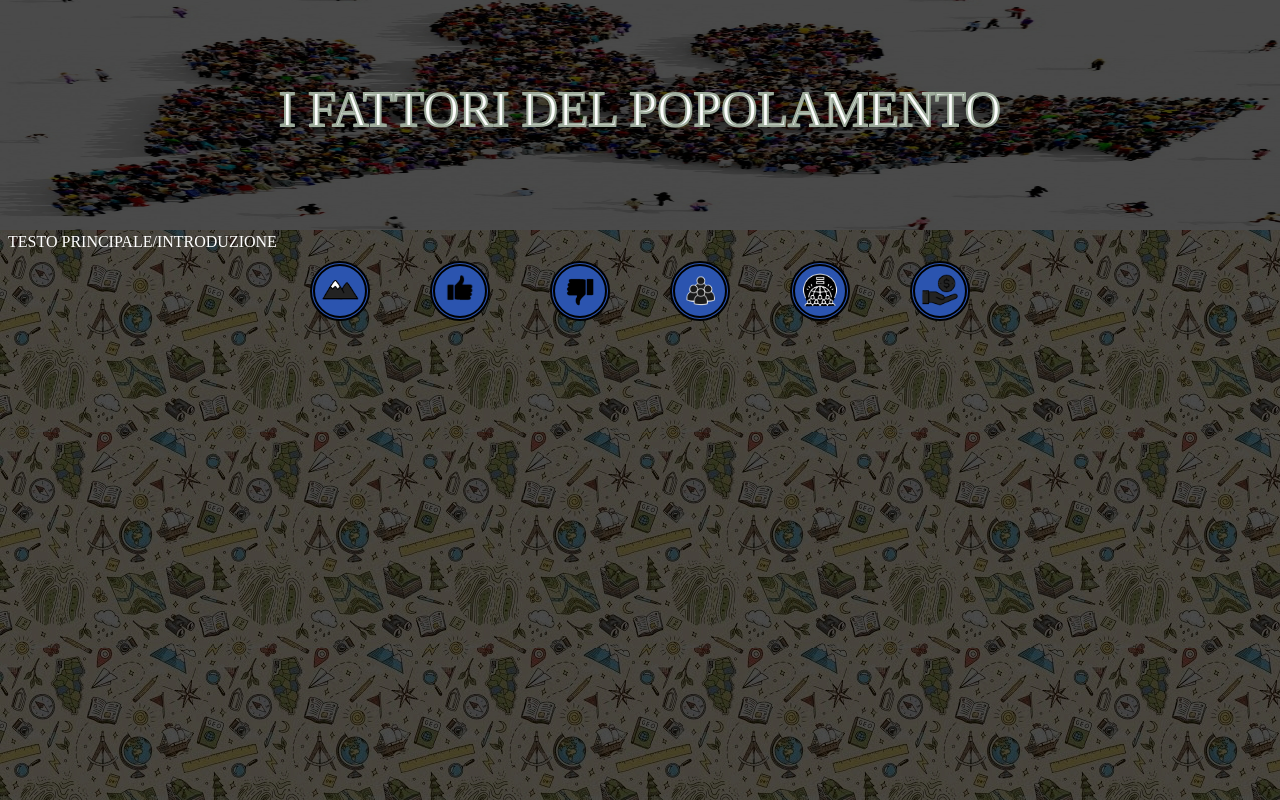
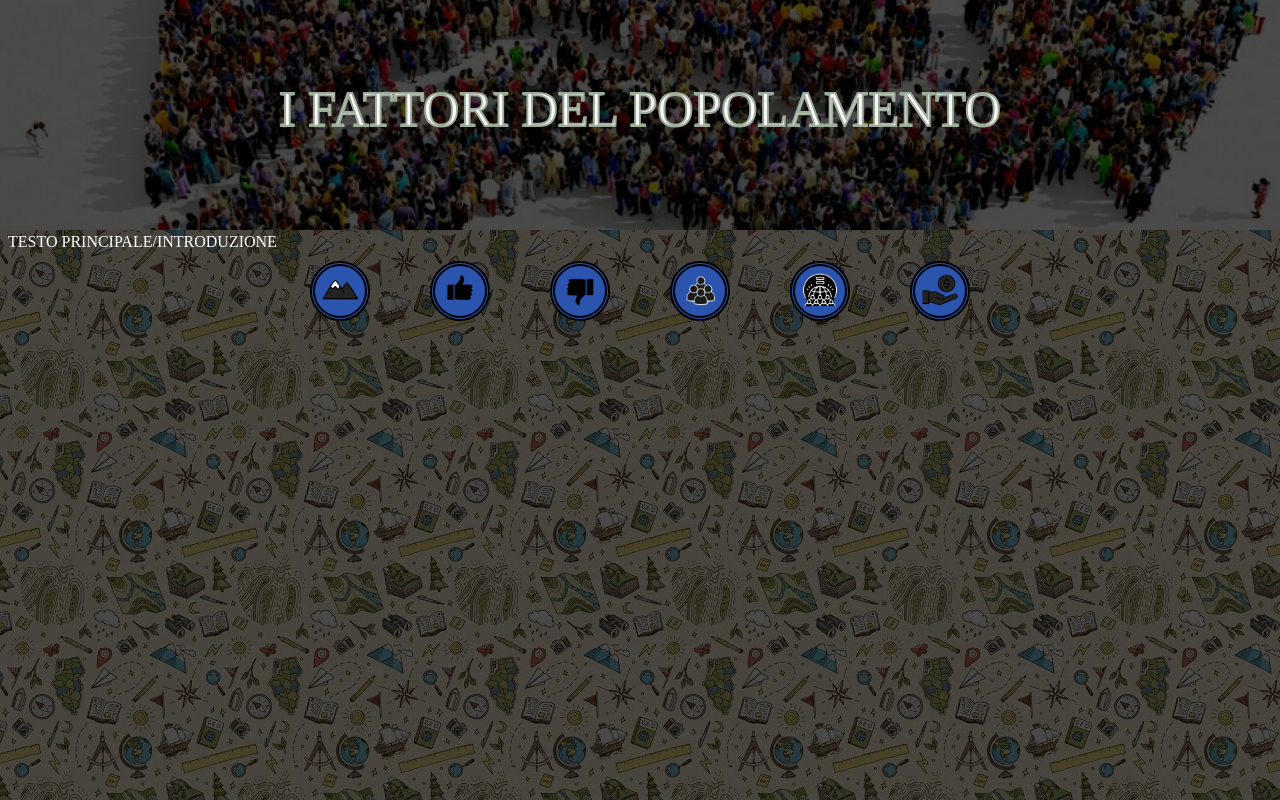
Before and after one commit to 1AA-Lavoro-Geo-Gruppo-2/-1aa-lavoro-geo-gruppo-2.github.io, a plain HTML site: page index.html in a window 1280 px wide. Drawn offline with Linux system fonts and the light colour scheme.

Commit message:
Update index.html

```diff
--- a/index.html
+++ b/index.html
@@ -7,13 +7,24 @@
       background-color: #000;
     }
 
-    .sfondo-titolo {
+    .sito-mobile>.sfondo-titolo {
       position: absolute;
       right: 0;
       top: 0;
       width: 100%;
       height: 230px;
       z-index: -1;
+    }
+
+    .sito-desktop>.sfondo-titolo {
+      position: absolute;
+      right: 0;
+      top: 0;
+      width: 100%;
+      height: 230px;
+      z-index: -1;
+      object-position: 50% 60%;
+      object-fit: cover;
     }
 
     .sito-mobile>.titolo {
```
